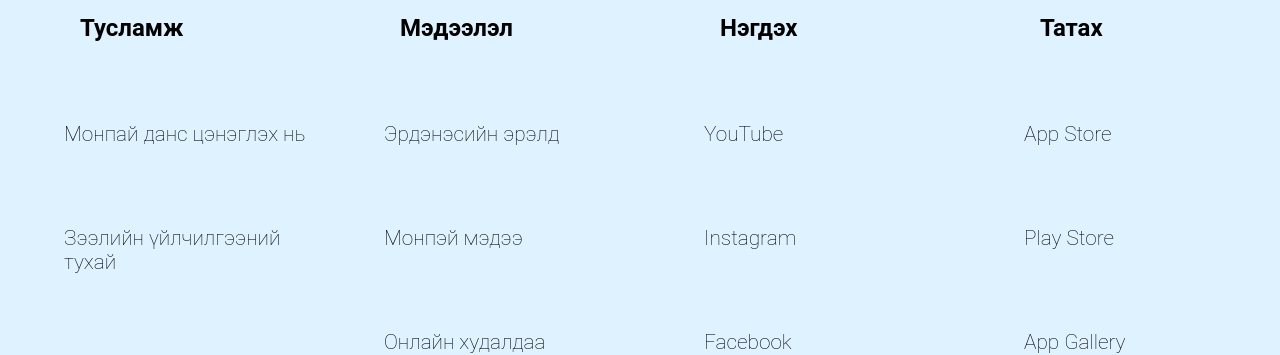
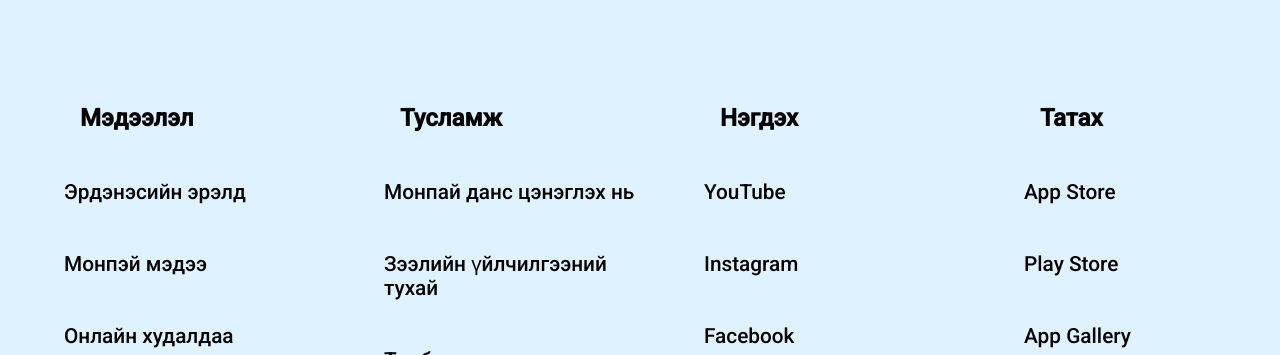
Before and after one commit to orchlonn/monpay, a plain HTML site: page index.html in a window 1280 px wide. Shown: the part 2445-2800 px from the top of the page. Drawn offline with Linux system fonts and the light colour scheme.

Commit message:
added google font

```diff
--- a/index.html
+++ b/index.html
@@ -5,6 +5,7 @@
     <meta charset="UTF-8">
     <meta http-equiv="X-UA-Compatible" content="IE=edge">
     <meta name="viewport" content="width=device-width, initial-scale=1.0">
+    <link href="https://fonts.googleapis.com/css2?family=Roboto:wght@500&display=swap" rel="stylesheet">
     <link rel="stylesheet" href="style.css">
     <link rel="stylesheet" media="screen and (max-width: 1441px) " href="macbook.css">
     <link rel="stylesheet" media="screen and (max-width: 768px) " href="tablet.css">
@@ -126,22 +127,6 @@
     <!-- news section -->
     <div id="news">
         <div class="row">
-            <h2>Тусламж</h2>
-            <ul>
-                <li class="news-li"><a href="https://www.monpay.mn/mn/page/money2bank#/" target="_blank"
-                        class="black-a">Монпай данс
-                        цэнэглэх нь</a></li>
-                <li class="news-li"><a href="https://www.monpay.mn/mn/page/web_loan_term_condition#/" target="_blank"
-                        class="black-a">Зээлийн үйлчилгээний тухай</a></li>
-                <li class="news-li"><a href="https://www.monpay.mn/mn/login#/profile-payment-my" target="_blank"
-                        class="black-a">Төлбөр
-                        төлөх</a></li>
-                <li class="news-li"><a href="https://www.monpay.mn/mn/login#/profile-payment-my" target="_blank"
-                        class="black-a">Гүйлгээ
-                        шалгах</a></li>
-            </ul>
-        </div>
-        <div class="row">
             <h2>Мэдээлэл</h2>
             <ul>
                 <li class="news-li"><a href="https://www.monpay.mn/mn/page/web_spin_wheel#/" target="_blank"
@@ -160,6 +145,23 @@
                         API</a></li>
             </ul>
         </div>
+        <div class="row">
+            <h2>Тусламж</h2>
+            <ul>
+                <li class="news-li"><a href="https://www.monpay.mn/mn/page/money2bank#/" target="_blank"
+                        class="black-a">Монпай данс
+                        цэнэглэх нь</a></li>
+                <li class="news-li"><a href="https://www.monpay.mn/mn/page/web_loan_term_condition#/" target="_blank"
+                        class="black-a">Зээлийн үйлчилгээний тухай</a></li>
+                <li class="news-li"><a href="https://www.monpay.mn/mn/login#/profile-payment-my" target="_blank"
+                        class="black-a">Төлбөр
+                        төлөх</a></li>
+                <li class="news-li"><a href="https://www.monpay.mn/mn/login#/profile-payment-my" target="_blank"
+                        class="black-a">Гүйлгээ
+                        шалгах</a></li>
+            </ul>
+        </div>
+
         <div class="row">
             <h2>Нэгдэх</h2>
             <ul>
--- a/macbook.css
+++ b/macbook.css
@@ -2,12 +2,12 @@
     box-sizing: border-box;
     padding: 0;
     margin: 0;
-    font-family: "Roboto";
 }
 
 body{
     position: absolute;
     overflow-x: hidden;
+    font-family: 'Roboto', sans-serif;
 }
 .container {
     width: 100vw;
@@ -109,7 +109,7 @@
 
 #flex-content{
     width: 100vw;
-    height: 750px;
+    height:  840px;
     background-color: #00D5FF;
 }
 
@@ -149,6 +149,7 @@
 
 .title-grid {
     margin: 3rem 0;
+    margin-top: 6rem;
     font-weight: 300;
     font-size: 3rem;
 }
@@ -156,6 +157,7 @@
 .title-ded{
     display: flex;
     justify-content: center;
+    font-size: 1.2rem;
 }
 
 #grid__partners{
@@ -188,7 +190,7 @@
 }
 
 #news{
-    height: 750px;
+    height: 85vh;
     width: 100vw;
     background: #DFF2FF;
     display: flex;
@@ -206,9 +208,8 @@
 }
 
 .news-li{
-    margin-top: 5rem;
+    margin-top: 3rem;
     list-style-type: none;
-
 }
 
 .news-li a {
--- a/mobile.css
+++ b/mobile.css
@@ -1,3 +1,7 @@
+body{
+    font-family: 'Roboto', sans-serif;
+}
+
 #navbar .button{
     margin-right: 5rem;
 }
--- a/style.css
+++ b/style.css
@@ -2,11 +2,11 @@
     box-sizing: border-box;
     padding: 0;
     margin: 0;
-    font-family: "Roboto";
 }
 
 body{
     position: absolute;
+    font-family: 'Roboto', sans-serif;
     overflow-x: hidden;
 }
 .container {
--- a/tablet.css
+++ b/tablet.css
@@ -1,5 +1,6 @@
 body{
     overflow-x: hidden;
+    font-family: 'Roboto', sans-serif;
 }
 
 .container{
```
